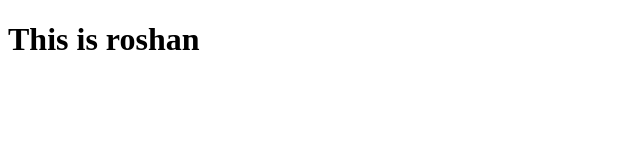
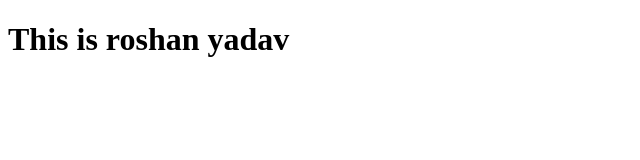
Before and after one commit to roshanydv5691/myportfolio, a plain HTML site: page index.html in a window 1280 px wide. Shown: the whole page, without its empty margins (0-640 px from the left). Drawn offline with Linux system fonts and the light colour scheme.

Commit message:
Update index.html

```diff
--- a/index.html
+++ b/index.html
@@ -6,6 +6,6 @@
     <title>Document</title>
 </head>
 <body>
-    <h1>This is roshan</h1>
+    <h1>This is roshan yadav</h1>
 </body>
 </html>
```
